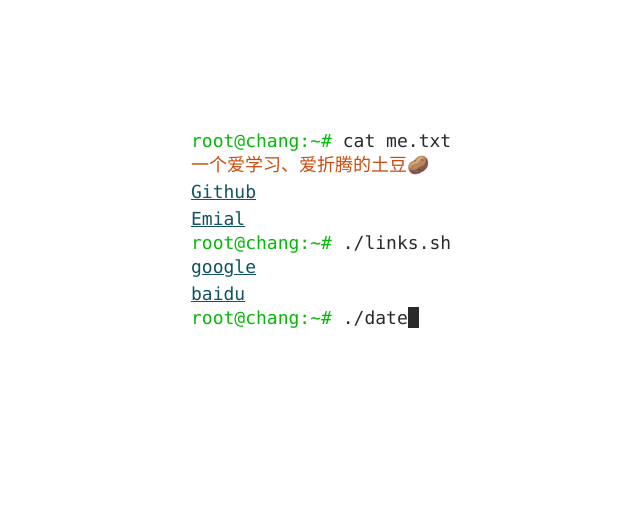
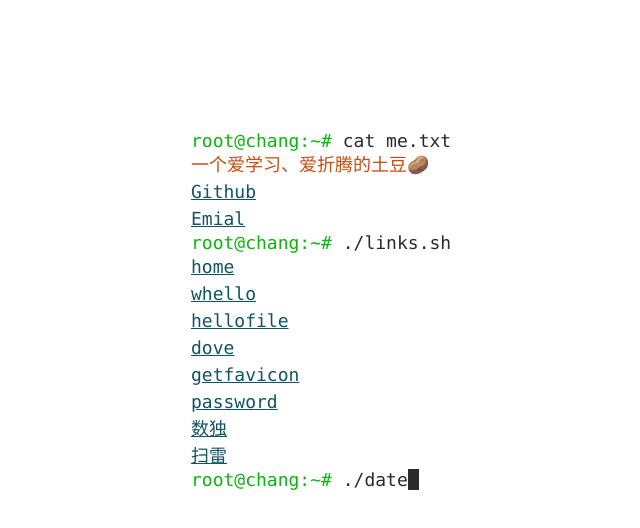
Before and after one commit to hellohechang/home, a plain HTML site: page index.html in a window 1280 px wide. Shown: the whole page, without its empty margins (159-799 px from the left). Drawn offline with Linux system fonts and the light colour scheme.

Commit message:
update data

```diff
--- a/index.html
+++ b/index.html
@@ -44,8 +44,20 @@
         {
           cmd: `./links.sh`,
           res: [
-            { name: 'google', link: 'https://www.google.com/' },
-            { name: 'baidu', link: 'https://www.baidu.com/' },
+            { name: 'home', link: 'https://github.com/hellohechang/home' },
+            { name: 'whello', link: 'https://github.com/hellohechang/whello' },
+            {
+              name: 'hellofile',
+              link: 'https://github.com/hellohechang/hellofile',
+            },
+            { name: 'dove', link: 'https://github.com/hellohechang/dove' },
+            {
+              name: 'getfavicon',
+              link: 'https://github.com/hellohechang/getfavicon',
+            },
+            { name: 'password', link: '/page/getpd' },
+            { name: '数独', link: '/page/suduku' },
+            { name: '扫雷', link: '/page/bomb' },
           ],
         },
         {
```
Also changed, not shown: img/home.gif (added), img/home.png (deleted), 1 other file.
